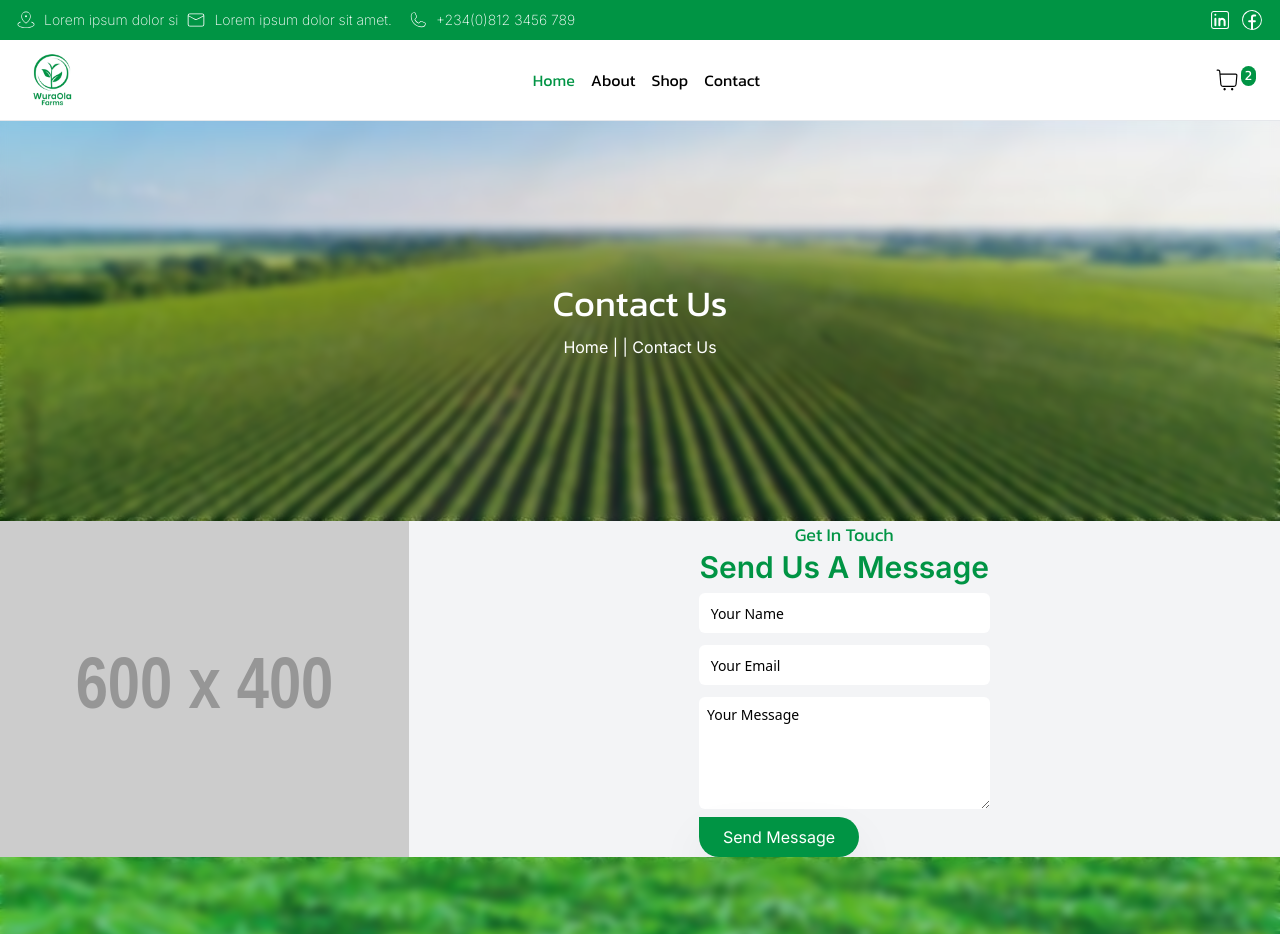
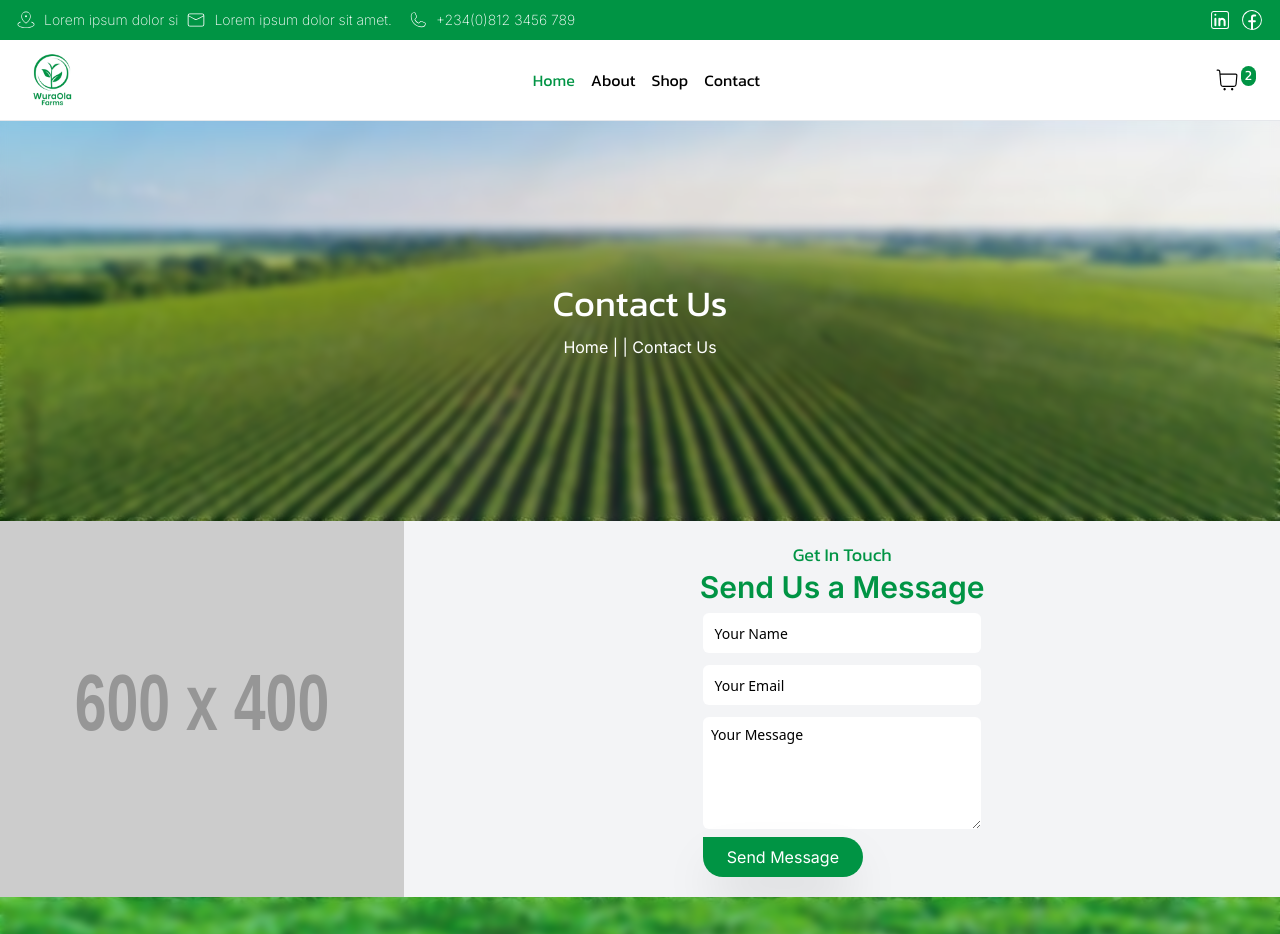
Before and after one commit to OlaiwonAbdullahi/WuraOla-Farms, a React (Vite) app: page /contact in a window 1280 px wide. Shown: the top 934 px of the page. Built offline with nearby package versions, Linux system fonts and the light colour scheme.

Commit message:
update ContactForm.jsx

```diff
--- a/src/components/ContactForm.jsx
+++ b/src/components/ContactForm.jsx
@@ -9,13 +9,13 @@ const ContactForm = () => {
           className="w-full h-full"
         />
       </div>
-      <div className=" bg-gray-100 w-full flex flex-col gap-2">
+      <div className=" bg-gray-100 w-full flex flex-col gap-2 p-5 justify-center">
         <div className="">
           <h2 className=" text-secondary font-kanit  text-lg text-center  px-2 ">
             Get In Touch
           </h2>
           <span className=" text-center flex mx-auto justify-center text-3xl font-inter text-secondary font-semibold">
-            Send Us A Message
+            Send Us a Message
           </span>
         </div>
         <form
```
